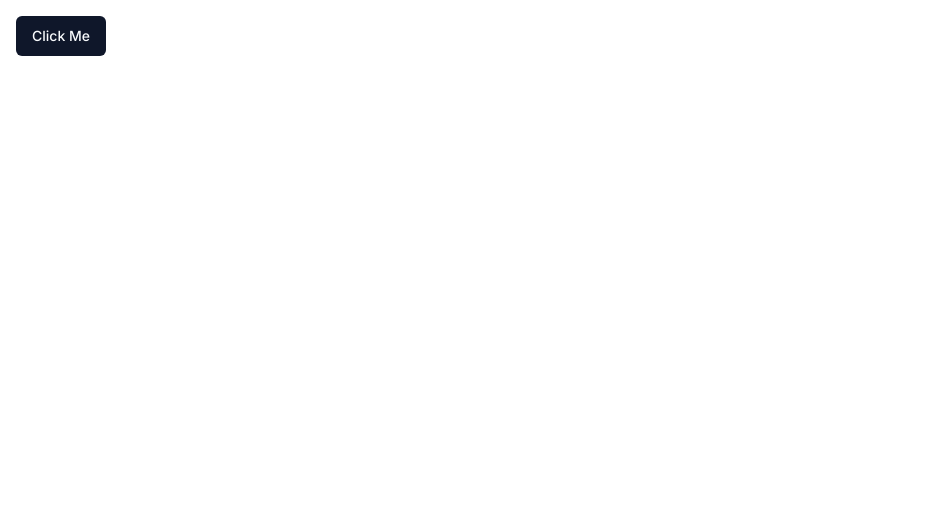
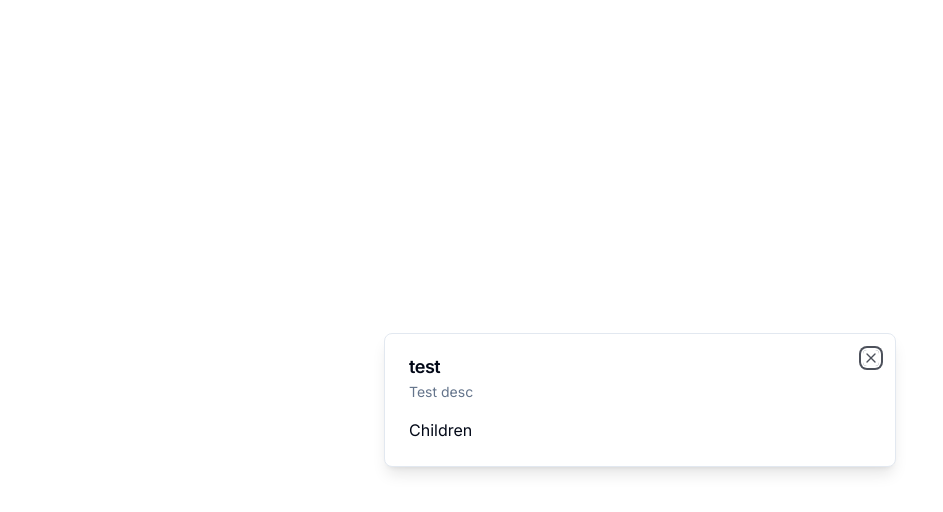
Before and after one commit to robnikolla/marketpro, a Next.js app: page / in a window 1280 px wide. Shown: the top 512 px of the page, without its empty margins (0-943 px from the left). Built offline with nearby package versions, Linux system fonts and the light colour scheme.

Commit message:
modal provider 1:00

```diff
--- /dev/null
+++ b/app/(auth)/layout.tsx
@@ -0,0 +1,9 @@
+export default function AuthLayout({
+  children,
+}: {
+  children: React.ReactNode;
+}) {
+  return (
+    <div className="flex items-center justify-center h-full">{children}</div>
+  );
+}
--- a/app/(root)/page.tsx
+++ b/app/(root)/page.tsx
@@ -1,8 +1,13 @@
-import { Button } from "@/components/ui/button";
-export default function Home() {
+"use client";
+import { Modal } from "@/components/ui/modal";
+const SetupPage = () => {
   return (
     <div className="p-4">
-      <Button size="default">Click Me</Button>
+      <Modal isOpen onClose={() => {}} title="test" description="Test desc">
+        Children
+      </Modal>
     </div>
   );
-}
+};
+
+export default SetupPage;
--- /dev/null
+++ b/components/modals/store-modal.tsx
@@ -0,0 +1,19 @@
+"use client";
+
+import { useStoreModal } from "@/hooks/use-store-modal";
+import { Modal } from "@/components/ui/modal";
+
+export const StoreModal = () => {
+  const storeModal = useStoreModal();
+
+  return (
+    <Modal
+      title="Create store"
+      description="Add a new store to manage products and categories"
+      isOpen={storeModal.isOpen}
+      onClose={storeModal.onClose}
+    >
+      Future create store form
+    </Modal>
+  );
+};
--- /dev/null
+++ b/components/ui/dialog.tsx
@@ -0,0 +1,123 @@
+"use client";
+
+import * as React from "react";
+import * as DialogPrimitive from "@radix-ui/react-dialog";
+import { X } from "lucide-react";
+
+import { cn } from "@/lib/utils";
+
+const Dialog = DialogPrimitive.Root;
+
+const DialogTrigger = DialogPrimitive.Trigger;
+
+const DialogPortal = ({
+  className,
+  ...props
+}: DialogPrimitive.DialogPortalProps) => (
+  <DialogPrimitive.Portal className={cn(className)} {...props} />
+);
+DialogPortal.displayName = DialogPrimitive.Portal.displayName;
+
+const DialogOverlay = React.forwardRef<
+  React.ElementRef<typeof DialogPrimitive.Overlay>,
+  React.ComponentPropsWithoutRef<typeof DialogPrimitive.Overlay>
+>(({ className, ...props }, ref) => (
+  <DialogPrimitive.Overlay
+    ref={ref}
+    className={cn(
+      "fixed inset-0 z-50 bg-background/80 backdrop-blur-sm data-[state=open]:animate-in data-[state=closed]:animate-out data-[state=closed]:fade-out-0 data-[state=open]:fade-in-0",
+      className
+    )}
+    {...props}
+  />
+));
+DialogOverlay.displayName = DialogPrimitive.Overlay.displayName;
+
+const DialogContent = React.forwardRef<
+  React.ElementRef<typeof DialogPrimitive.Content>,
+  React.ComponentPropsWithoutRef<typeof DialogPrimitive.Content>
+>(({ className, children, ...props }, ref) => (
+  <DialogPortal>
+    <DialogOverlay />
+    <DialogPrimitive.Content
+      ref={ref}
+      className={cn(
+        "fixed left-[50%] top-[50%] z-50 grid w-full max-w-lg translate-x-[-50%] translate-y-[-50%] gap-4 border bg-background p-6 shadow-lg duration-200 data-[state=open]:animate-in data-[state=closed]:animate-out data-[state=closed]:fade-out-0 data-[state=open]:fade-in-0 data-[state=closed]:zoom-out-95 data-[state=open]:zoom-in-95 data-[state=closed]:slide-out-to-left-1/2 data-[state=closed]:slide-out-to-top-[48%] data-[state=open]:slide-in-from-left-1/2 data-[state=open]:slide-in-from-top-[48%] sm:rounded-lg md:w-full",
+        className
+      )}
+      {...props}
+    >
+      {children}
+      <DialogPrimitive.Close className="absolute right-4 top-4 rounded-sm opacity-70 ring-offset-background transition-opacity hover:opacity-100 focus:outline-none focus:ring-2 focus:ring-ring focus:ring-offset-2 disabled:pointer-events-none data-[state=open]:bg-accent data-[state=open]:text-muted-foreground">
+        <X className="w-4 h-4" />
+        <span className="sr-only">Close</span>
+      </DialogPrimitive.Close>
+    </DialogPrimitive.Content>
+  </DialogPortal>
+));
+DialogContent.displayName = DialogPrimitive.Content.displayName;
+
+const DialogHeader = ({
+  className,
+  ...props
+}: React.HTMLAttributes<HTMLDivElement>) => (
+  <div
+    className={cn(
+      "flex flex-col space-y-1.5 text-center sm:text-left",
+      className
+    )}
+    {...props}
+  />
+);
+DialogHeader.displayName = "DialogHeader";
+
+const DialogFooter = ({
+  className,
+  ...props
+}: React.HTMLAttributes<HTMLDivElement>) => (
+  <div
+    className={cn(
+      "flex flex-col-reverse sm:flex-row sm:justify-end sm:space-x-2",
+      className
+    )}
+    {...props}
+  />
+);
+DialogFooter.displayName = "DialogFooter";
+
+const DialogTitle = React.forwardRef<
+  React.ElementRef<typeof DialogPrimitive.Title>,
+  React.ComponentPropsWithoutRef<typeof DialogPrimitive.Title>
+>(({ className, ...props }, ref) => (
+  <DialogPrimitive.Title
+    ref={ref}
+    className={cn(
+      "text-lg font-semibold leading-none tracking-tight",
+      className
+    )}
+    {...props}
+  />
+));
+DialogTitle.displayName = DialogPrimitive.Title.displayName;
+
+const DialogDescription = React.forwardRef<
+  React.ElementRef<typeof DialogPrimitive.Description>,
+  React.ComponentPropsWithoutRef<typeof DialogPrimitive.Description>
+>(({ className, ...props }, ref) => (
+  <DialogPrimitive.Description
+    ref={ref}
+    className={cn("text-sm text-muted-foreground", className)}
+    {...props}
+  />
+));
+DialogDescription.displayName = DialogPrimitive.Description.displayName;
+
+export {
+  Dialog,
+  DialogTrigger,
+  DialogContent,
+  DialogHeader,
+  DialogFooter,
+  DialogTitle,
+  DialogDescription,
+};
--- /dev/null
+++ b/components/ui/modal.tsx
@@ -0,0 +1,43 @@
+"use client";
+
+import {
+  Dialog,
+  DialogDescription,
+  DialogContent,
+  DialogHeader,
+  DialogTitle,
+} from "@/components/ui/dialog";
+
+interface ModalProps {
+  title: string;
+  description: string;
+  isOpen: boolean;
+  onClose: () => void;
+  children?: React.ReactNode;
+}
+
+export const Modal: React.FC<ModalProps> = ({
+  title,
+  description,
+  isOpen,
+  onClose,
+  children,
+}) => {
+  const onChange = (open: boolean) => {
+    if (!open) {
+      onClose();
+    }
+  };
+
+  return (
+    <Dialog open={isOpen} onOpenChange={onChange}>
+      <DialogContent>
+        <DialogHeader>
+          <DialogTitle>{title}</DialogTitle>
+          <DialogDescription>{description}</DialogDescription>
+        </DialogHeader>
+        <div>{children}</div>
+      </DialogContent>
+    </Dialog>
+  );
+};
--- /dev/null
+++ b/hooks/use-store-modal.tsx
@@ -0,0 +1,13 @@
+import { create } from "zustand";
+
+interface useStoreModalStore {
+  isOpen: boolean;
+  onOpen: () => void;
+  onClose: () => void;
+}
+
+export const useStoreModal = create<useStoreModalStore>((set) => ({
+  isOpen: false,
+  onOpen: () => set({ isOpen: true }),
+  onClose: () => set({ isOpen: false }),
+}));
--- a/package.json
+++ b/package.json
@@ -10,6 +10,7 @@
   },
   "dependencies": {
     "@clerk/nextjs": "^4.23.5",
+    "@radix-ui/react-dialog": "^1.0.4",
     "@radix-ui/react-slot": "^1.0.2",
     "@types/node": "20.6.2",
     "@types/react": "18.2.22",
@@ -27,6 +28,7 @@
     "tailwind-merge": "^1.14.0",
     "tailwindcss": "3.3.3",
     "tailwindcss-animate": "^1.0.7",
-    "typescript": "5.2.2"
+    "typescript": "5.2.2",
+    "zustand": "^4.4.1"
   }
 }
```
Also changed, not shown: providers/modal-provider.tsx (added, +14 -0 lines), app/(auth)/(routes)/sign-up/[[...sign-up]]/page.tsx (renamed from app/(auth)/(routes)/sign-up/[[..sign-up]]/page.tsx), 1 other file (tests, documents, lock files or other folders).
